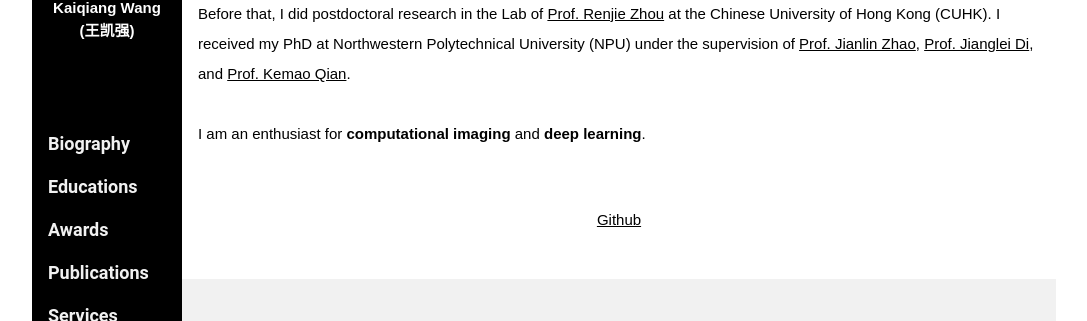
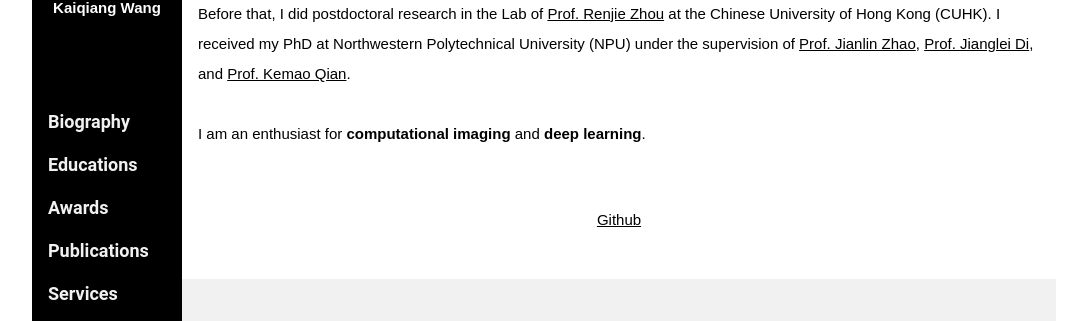
Before and after one commit to kqwang/kqwang.github.io, a plain HTML site: page index.html in a window 1280 px wide. Shown: the part 133-454 px from the top of the page, without its empty margins (96-1183 px from the left). Drawn offline with Linux system fonts and the light colour scheme; a script that the page names is missing.

Commit message:
Update index.html

```diff
--- a/index.html
+++ b/index.html
@@ -58,7 +58,7 @@
     <h3><b>
 
       <img style="width: 80%;max-width: 150px" alt="profile photo" src="images/photo.png" >
-      </h2>Kaiqiang Wang<br>(王凯强)</h2>
+      </h2>Kaiqiang Wang</h2>
 
     </b></h3>
   </div>
@@ -79,7 +79,7 @@
 <header class="w3-bar w3-top w3-hide-large w3-black w3-xlarge">
   <div class="w3-bar-item w3-center w3-padding-24">
 
-    Kaiqiang Wang (王凯强)
+    Kaiqiang Wang
 
   </div>
   <a href="javascript:void(0)" class="w3-bar-item w3-button w3-padding-24 w3-right"  style="font-stretch: extra-expanded;" onclick="w3_open()"><b>≡</b></a>
```
